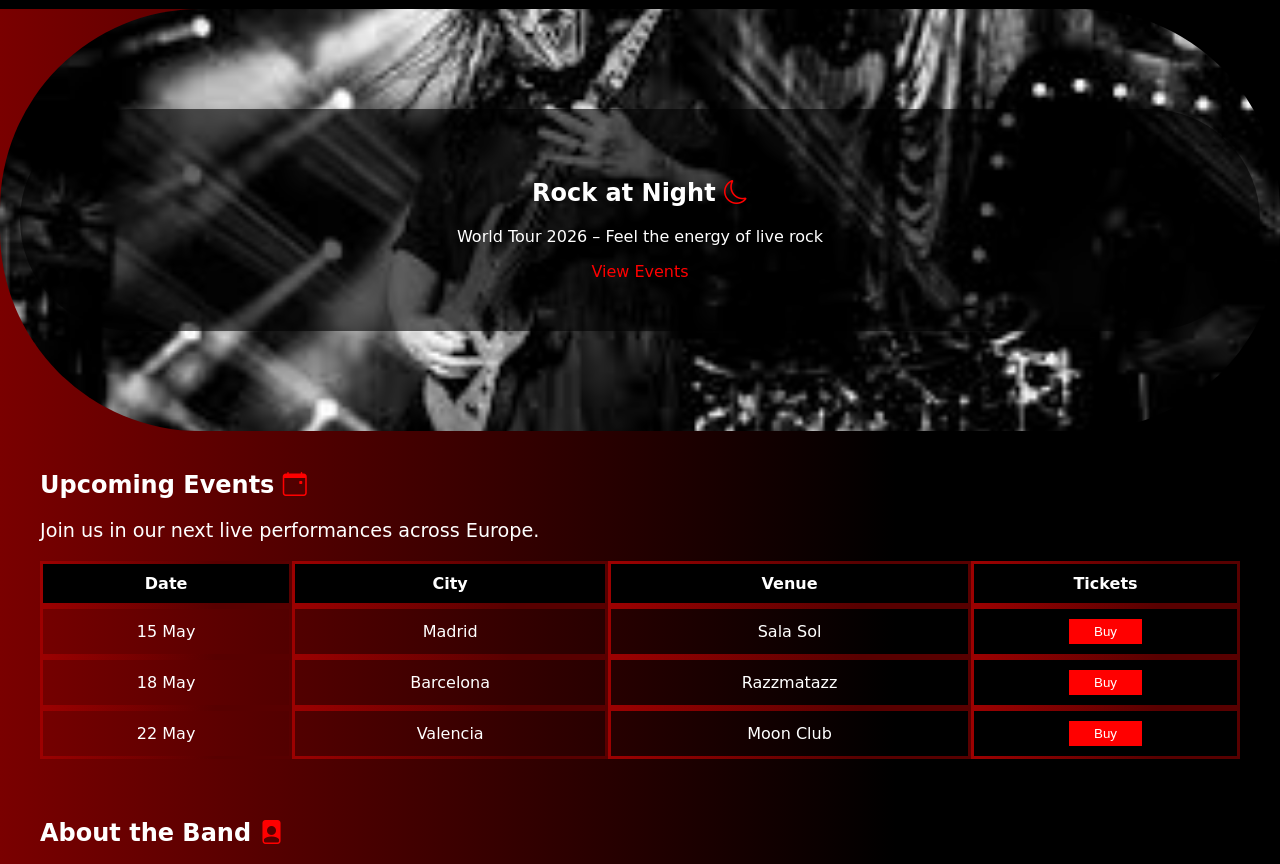
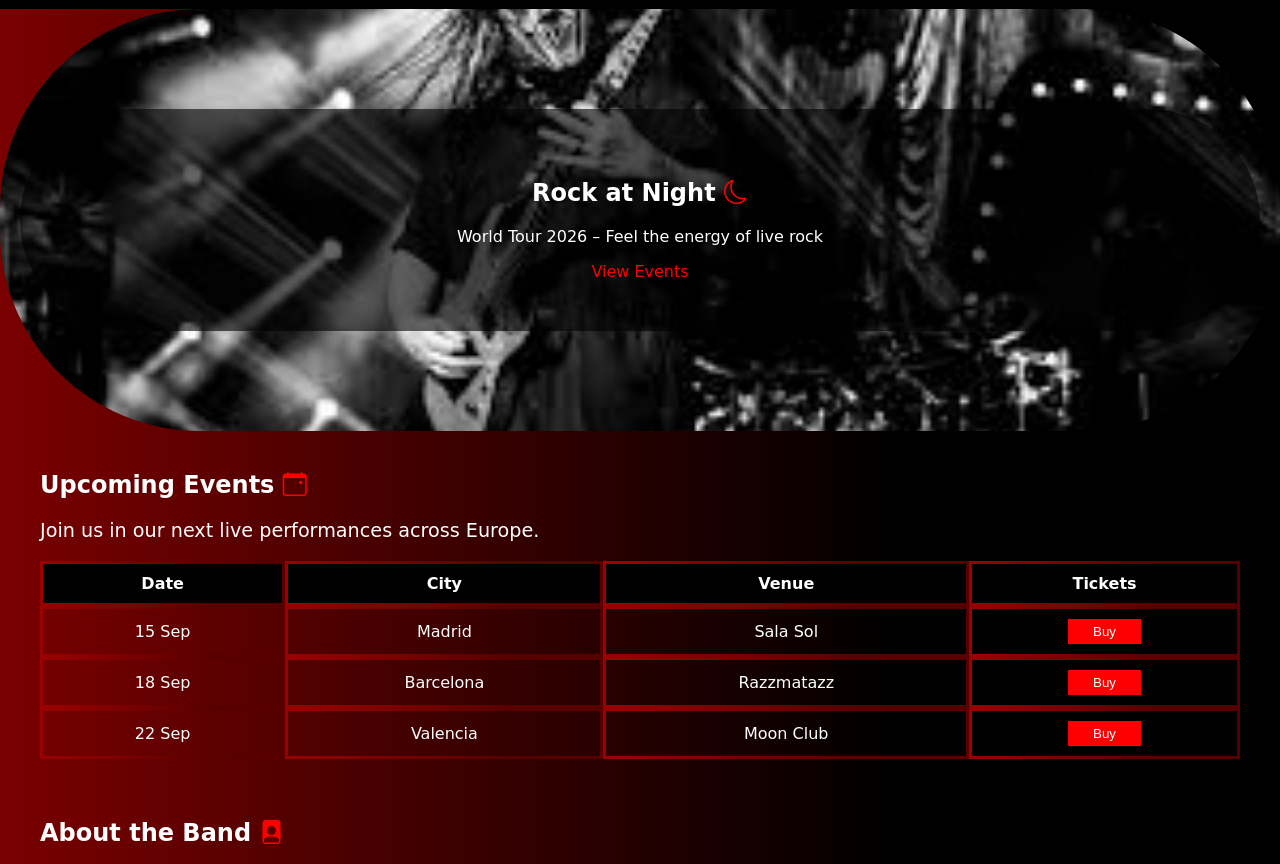
Before and after one commit to faniumd/Prueba-de-Desempe-o-M-dulo-HTML-y-CSS, a plain HTML site: page index.html in a window 1280 px wide. Shown: the part 132-996 px from the top of the page. Drawn offline with nearby package versions, Linux system fonts and the light colour scheme.

Commit message:
Actualizacion code

```diff
--- a/index.html
+++ b/index.html
@@ -52,19 +52,19 @@
         </thead>
         <tbody>
             <tr>
-                <td>15 May</td>
+                <td>15 Sep</td>
                 <td>Madrid</td>
                 <td>Sala Sol</td>
                 <td><button>Buy</button></td>
             </tr>
             <tr>
-                <td>18 May</td>
+                <td>18 Sep</td>
                 <td>Barcelona</td>
                 <td>Razzmatazz</td>
                 <td><button>Buy</button></td>
             </tr>
             <tr>
-                <td>22 May</td>
+                <td>22 Sep</td>
                 <td>Valencia</td>
                 <td>Moon Club</td>
                 <td><button>Buy</button></td>
```
